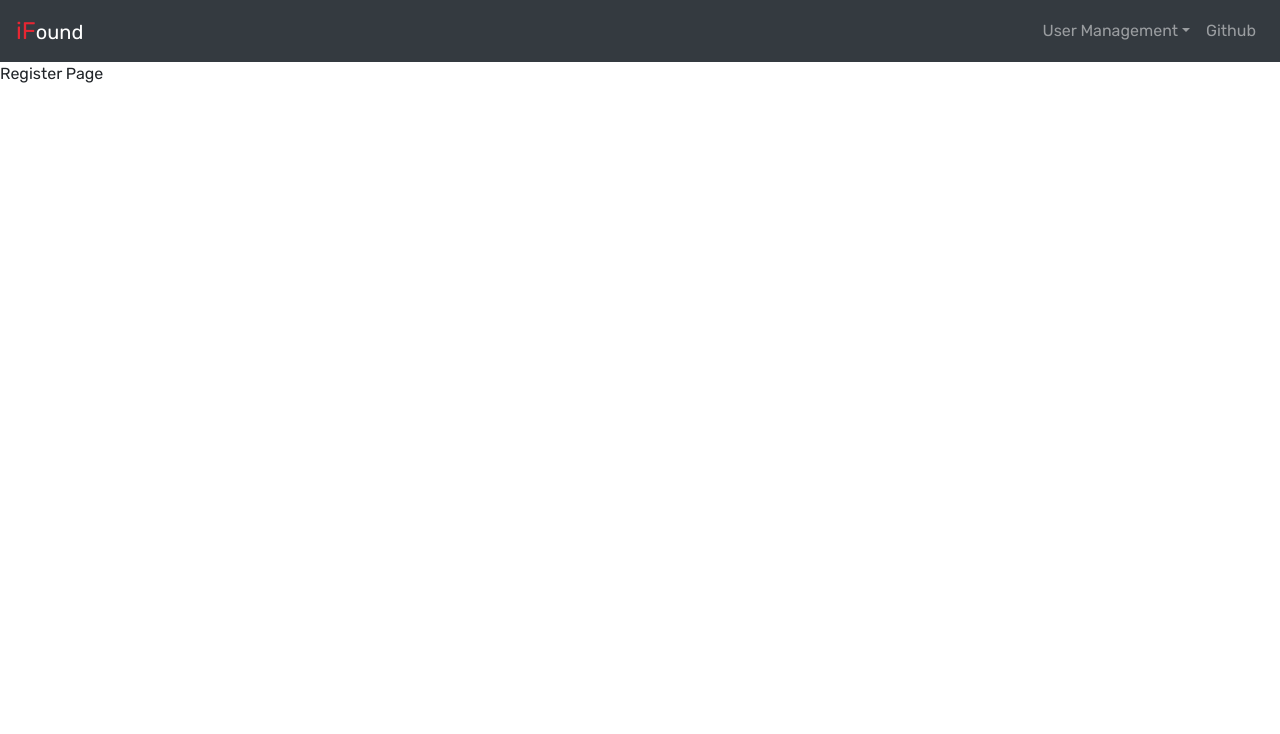
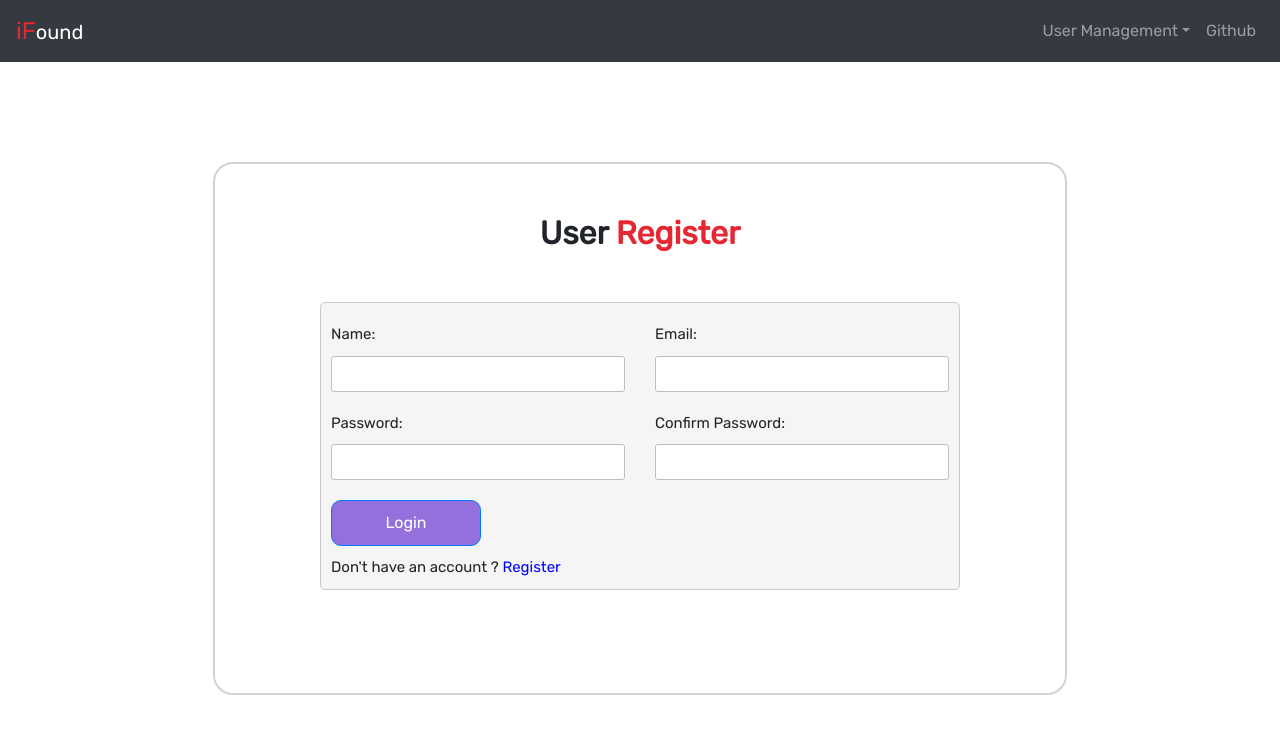
Before and after one commit to Vishal1003/iFound, a React (Create React App) app in the folder frontend/: page /register in a window 1280 px wide. Shown: the top 734 px of the page. Built offline with nearby package versions, Linux system fonts and the light colour scheme.

Commit message:
register page added

```diff
--- a/frontend/src/App.js
+++ b/frontend/src/App.js
@@ -24,7 +24,7 @@ export default function App() {
             <Login onSubmit={handleSubmit} />
           </Route>
           <Route exact path="/register">
-            <Register />
+            <Register onSubmit={handleSubmit} />
           </Route>
         </Switch>
       </div>
--- a/frontend/src/components/FormComponent/Login.js
+++ b/frontend/src/components/FormComponent/Login.js
@@ -36,23 +36,28 @@ export default function Login({ onSubmit }) {
           User Log<span style={{ color: "#e62632" }}>In</span>
         </h2>
         <form style={styles.formStyle} onSubmit={handleSubmit}>
-          <Field required={true} ref={emailRef} label="Email:" type="text" />
-          <Field required={true} ref={passwordRef} label="Password:" type="password" />
-          <div style={{ marginTop: 20 }}>
+          <Field required={true} ref={emailRef} label="Email:" type="email" />
+          <Field
+            required={true}
+            ref={passwordRef}
+            label="Password:"
+            type="password"
+          />
+          <div style={{ marginTop: 10 }}>
             <button
               className="btn btn-primary"
               style={styles.button}
               type="submit"
             >
-              Submit
+              Login
             </button>
             {"  "}
-            <span style={{ marginTop: 50 }}>
-              Don't have an account ?{" "}
+            <div style={{ marginTop: 10, fontSize: 15 }}>
+              Don't have an account ? {"  "}
               <a href="/register" style={{ color: "blue" }}>
                 Register
               </a>
-            </span>
+            </div>
           </div>
         </form>
       </div>
@@ -79,9 +84,11 @@ const styles = {
   },
 
   button: {
+    display: "block",
     backgroundColor: "#9370DB",
     padding: 10,
     width: 150,
+    borderRadius: 10,
   },
 
   formStyle: {
--- a/frontend/src/components/FormComponent/Register.js
+++ b/frontend/src/components/FormComponent/Register.js
@@ -1,9 +1,155 @@
-import React from 'react'
+import React, { useRef } from "react";
 
-export default function Register() {
-    return (
-        <div>
-            Register Page
+const { innerHeight, innerWidth } = window;
+
+export default function Register({ onSubmit }) {
+  const emailRef = useRef();
+  const passwordRef = useRef();
+  const nameRef = useRef();
+  const confirmpasswordRef = useRef();
+
+  const handleSubmit = (e) => {
+    e.preventDefault();
+
+    if (passwordRef.current.value !== confirmpasswordRef.current.value) {
+      window.alert("Passwords do not match");
+      return;
+    }
+
+    const data = {
+      name: nameRef.current.value,
+      email: emailRef.current.value,
+      password: passwordRef.current.value,
+      password2: confirmpasswordRef.current.value,
+    };
+    onSubmit(data);
+  };
+
+  const Field = React.forwardRef(
+    ({ label, type, required, className }, ref) => {
+      return (
+        <div className={className}>
+          <label style={styles.labelStyle}>{label}</label>
+          <input
+            required={required}
+            ref={ref}
+            type={type}
+            style={styles.inputStyle}
+          />
         </div>
-    )
+      );
+    }
+  );
+
+  return (
+    <div className="container">
+      <div style={styles.card}>
+        <h2 style={styles.title}>
+          User <span style={{ color: "#e62632" }}>Register</span>
+        </h2>
+        <form style={styles.formStyle} onSubmit={handleSubmit}>
+          <div className="row">
+            <Field
+              className="col"
+              required={true}
+              ref={nameRef}
+              label="Name:"
+              type="text"
+            />
+            <Field
+              className="col"
+              required={true}
+              ref={emailRef}
+              label="Email:"
+              type="email"
+            />
+          </div>
+          <div className="row">
+            <Field
+              required={true}
+              ref={passwordRef}
+              label="Password:"
+              type="password"
+              className="col"
+            />
+            <Field
+              required={true}
+              ref={confirmpasswordRef}
+              label="Confirm Password:"
+              type="password"
+              className="col"
+            />
+          </div>
+
+          <div style={{ marginTop: 10 }}>
+            <button
+              className="btn btn-primary"
+              style={styles.button}
+              type="submit"
+            >
+              Login
+            </button>
+            {"  "}
+            <div style={{ marginTop: 10, fontSize: 15 }}>
+              Don't have an account ? {"  "}
+              <a href="/register" style={{ color: "blue" }}>
+                Register
+              </a>
+            </div>
+          </div>
+        </form>
+      </div>
+    </div>
+  );
 }
+
+const styles = {
+  card: {
+    height: innerHeight / 1.5,
+    width: innerWidth / 1.5,
+    border: "2px solid lightgray",
+    margin: "auto",
+    marginTop: innerHeight / 8,
+    borderRadius: 20,
+    textAlign: "center",
+  },
+
+  title: {
+    marginLeft: "auto",
+    marginRight: "auto",
+    margin: 50,
+    fontWeight: "bold",
+  },
+
+  button: {
+    display: "block",
+    backgroundColor: "#9370DB",
+    padding: 10,
+    width: 150,
+    borderRadius: 10,
+  },
+
+  formStyle: {
+    margin: "auto",
+    padding: "10px",
+    border: "1px solid #c9c9c9",
+    borderRadius: "5px",
+    background: "#f5f5f5",
+    width: innerWidth / 2,
+    display: "block",
+    textAlign: "start",
+  },
+
+  labelStyle: {
+    margin: "10px 0 5px 0",
+    fontSize: "15px",
+  },
+  inputStyle: {
+    margin: "5px 0 10px 0",
+    padding: "5px",
+    border: "1px solid #bfbfbf",
+    borderRadius: "3px",
+    boxSizing: "border-box",
+    width: "100%",
+  },
+};
--- a/frontend/src/components/FormComponent/Welcome.js
+++ b/frontend/src/components/FormComponent/Welcome.js
@@ -50,7 +50,7 @@ const styles = {
     padding: 10,
     borderRadius: 10,
     fontWeight: "bold",
-    color: "#FFEFD5",
+    color: "#fff",
     backgroundColor: "#9370DB",
   },
 
```
